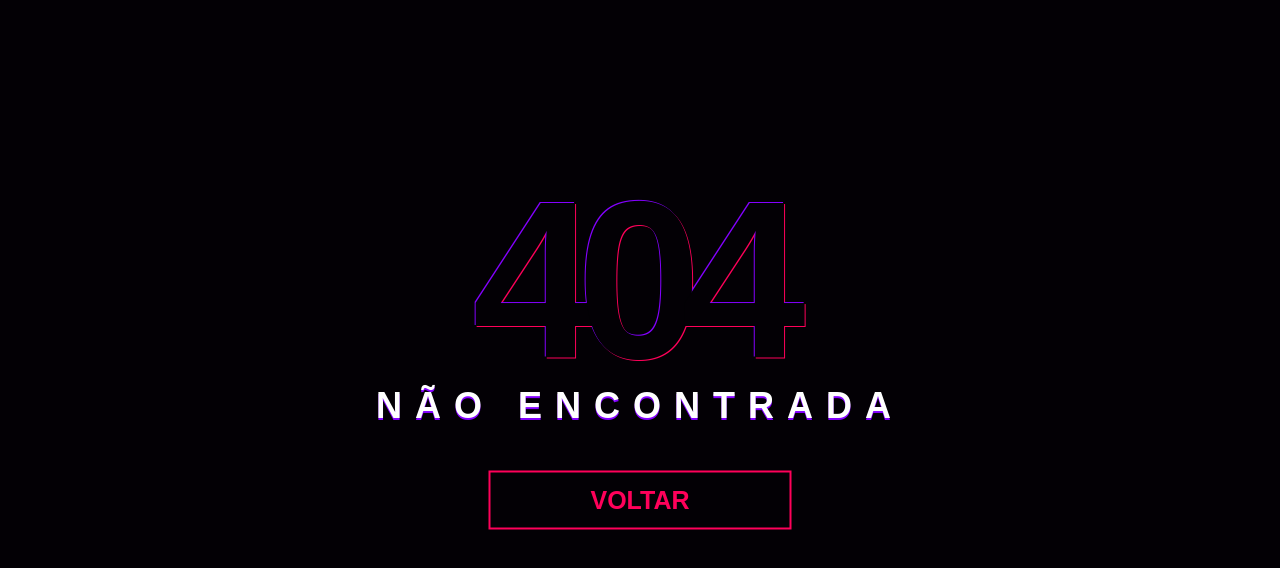
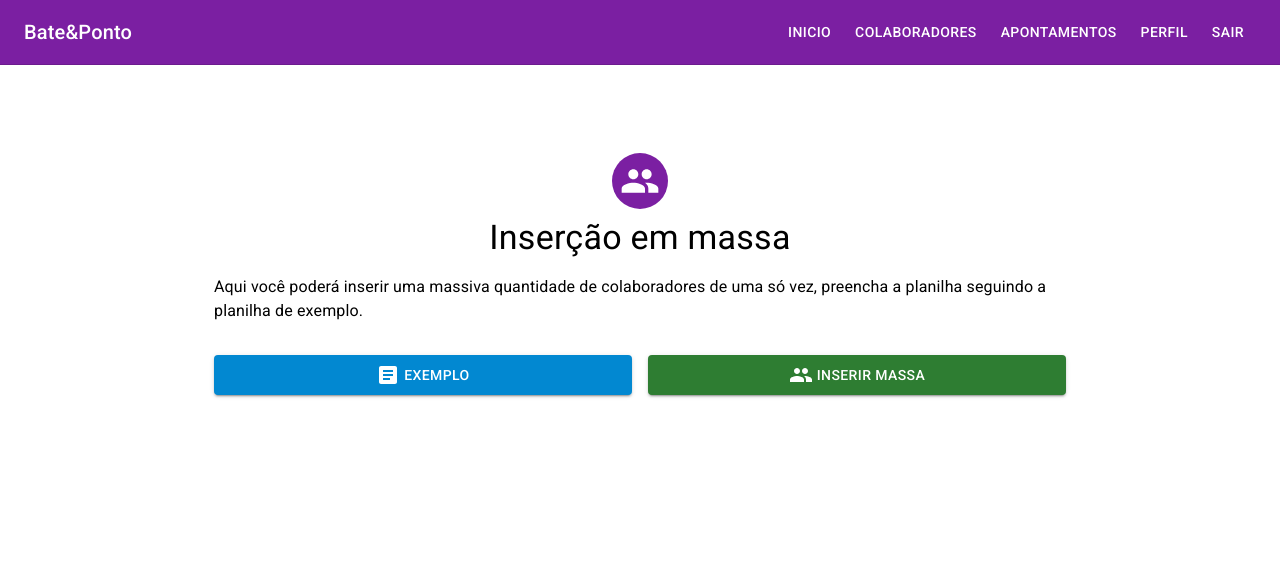
Before and after one commit to LuizeraDev/bate-ponto, a React (Create React App) app: page /register/massive in a window 1280 px wide. Before the commit this address had no page. Shown: the top 568 px of the page. Built offline with nearby package versions, Linux system fonts and the light colour scheme; sample sign-in values are in the browser's storage.

Commit message:
new feature register multiple users

```diff
--- /dev/null
+++ b/src/components/ExampleMassiveInsertButton.jsx
@@ -0,0 +1,50 @@
+import * as FileSaver from 'file-saver';
+import * as XLSX from 'xlsx';
+import { Button } from '@mui/material';
+import ArticleIcon from '@mui/icons-material/Article';
+
+function ExampleMassiveInsertButton() {
+    const exportExample = async () => {
+        const exampleData = [
+            {
+                name: "teste",
+                email: "teste@gmail.com",
+                password: "123456",
+                confirmPassword: "123456",
+                cellphone: "(13) 98155-2312",
+                cpf: "575.492.080-69",
+                isAdmin: false
+            },
+            {
+                name: "teste123",
+                email: "teste123@gmail.com",
+                password: "123456",
+                confirmPassword: "123456",
+                cellphone: "(13) 98112-5312",
+                cpf: "531.735.470-63",
+                isAdmin: true
+            }
+        ]
+
+        const fileType = "xlsx";
+        const ws = XLSX.utils.json_to_sheet(exampleData);
+        const wb = { Sheets: { Exemplo: ws }, SheetNames: ["Exemplo"] };
+        const excelBuffer = XLSX.write(wb, { bookType: "xlsx", type: "array" });
+        const data = new Blob([excelBuffer], { type: fileType });
+        FileSaver.saveAs(data, `Planilha-Exemplo.xlsx`);
+    }
+
+    return (
+        <Button
+            variant="contained"
+            sx={{ py: 1 }}
+            color="info"
+            fullWidth
+            onClick={exportExample}
+        >
+            <ArticleIcon />&nbsp;Exemplo
+        </Button>
+    );
+}
+
+export default ExampleMassiveInsertButton;
--- /dev/null
+++ b/src/components/MassiveInsertButton.jsx
@@ -0,0 +1,84 @@
+import * as XLSX from 'xlsx';
+import { Button } from '@mui/material';
+import axios from 'axios';
+import PeopleIcon from '@mui/icons-material/People';
+import { styled } from '@mui/material/styles';
+import Swal from 'sweetalert2';
+
+const Input = styled('input')({
+    display: 'none',
+});
+
+function MassiveInsertButton() {
+    const massiveInsert = (file) => {
+        const promise = new Promise((resolve, reject) => {
+            const fileReader = new FileReader();
+            fileReader.readAsArrayBuffer(file);
+
+            fileReader.onload = (e) => {
+                const bufferArray = e.target.result;
+                const wb = XLSX.read(bufferArray, { type: "buffer" });
+                const wsname = wb.SheetNames[0];
+                const ws = wb.Sheets[wsname];
+                const data = XLSX.utils.sheet_to_json(ws);
+                resolve(data);
+            }
+
+            fileReader.oneerror = (error) => {
+                reject(error);
+            }
+        });
+
+        promise.then((data) => {
+            const userToken = localStorage.getItem('token');
+
+            const users = {
+                users: data
+            }
+
+            axios.post(`${process.env.REACT_APP_API_URL}/user/employee/many`, users, {
+                headers: {
+                    'Authorization': `Bearer ${userToken}`
+                },
+            }).then((res) => {
+                Swal.fire({
+                    title: 'Colaboradores cadastrados!',
+                    text: 'Todos os colaboradores foram cadastrados com sucesso!',
+                    icon: 'success',
+                    confirmButtonText: 'Valeu!'
+                });
+            }).catch(function (error) {
+                Swal.fire({
+                    title: 'Houve um erro :(',
+                    text: 'Cheque as informações da sua planilha, verifique se o usuário já não está cadastrado.',
+                    icon: 'error',
+                    confirmButtonText: 'Que pena!'
+                });
+            });
+        });
+    }
+
+    return (
+        <label htmlFor="contained-button-file">
+            <Input
+                accept=".csv, application/vnd.openxmlformats-officedocument.spreadsheetml.sheet, application/vnd.ms-excel"
+                id="contained-button-file"
+                multiple
+                type="file"
+                onChange={(e) => massiveInsert(e.target.files[0])}
+            />
+            <Button
+                variant="contained"
+                sx={{ py: 1 }}
+                color="success"
+                fullWidth
+                component="span"
+            >
+                <PeopleIcon />&nbsp;Inserir&nbsp;Massa
+            </Button>
+        </label>
+
+    );
+}
+
+export default MassiveInsertButton;
--- a/src/pages/Register.jsx
+++ b/src/pages/Register.jsx
@@ -7,6 +7,7 @@ import { useState } from 'react';
 import Swal from 'sweetalert2';
 import { useNavigate } from 'react-router-dom';
 import InputMask from "react-input-mask";
+import PeopleIcon from '@mui/icons-material/People';
 
 function Register() {
     const navigate = useNavigate();
@@ -113,6 +114,33 @@ function Register() {
                     <Typography component="h4" variant="h4">
                         Novo Colaborador
                     </Typography>
+                    {/* Massive insert Desktop */}
+                    <Box
+                        sx={{
+                            ml: 22.5,
+                            display: { xs: 'none', md: 'block' }
+                        }}
+                    >
+                        <Button
+                            sx={{ mt: 2 }}
+                            variant="contained"
+                            color="success"
+                            href="/register/massive"
+                        >
+                            <PeopleIcon /> &nbsp; Inserção em massa
+                        </Button>
+                    </Box>
+                    {/* Massive insert Mobile */}
+                    <Button
+                        sx={{ mt: 2, display: { md: 'none' }}}
+                        variant="contained"
+                        color="success"
+                        href="/register/massive"
+                        fullWidth
+                    >
+                        <PeopleIcon /> &nbsp; Inserção em massa
+                    </Button>
+
                     <Box component="form" onSubmit={handleSubmit} noValidate sx={{ mt: 1 }}>
                         <TextField
                             error={nameError}
--- /dev/null
+++ b/src/pages/RegisterMassive.jsx
@@ -0,0 +1,44 @@
+import { Avatar, Box, Container, Grid, Typography } from '@mui/material';
+import Navbar from '../components/Navbar';
+import PeopleIcon from '@mui/icons-material/People';
+import MassiveInsertButton from '../components/MassiveInsertButton';
+import ExampleMassiveInsertButton from '../components/ExampleMassiveInsertButton';
+
+function RegisterMassive() {
+    return (
+        <Box>
+            <Navbar />
+            {/* Main */}
+            <Container component="main" maxWidth="md">
+                <Box
+                    sx={{
+                        marginTop: 10,
+                        display: 'flex',
+                        flexDirection: 'column',
+                        alignItems: 'center',
+                    }}
+                >
+                    <Avatar sx={{ m: 1, width: 56, height: 56, bgcolor: 'primary.main' }}>
+                        <PeopleIcon sx={{ width: 40, height: 40 }} />
+                    </Avatar>
+                    <Typography component="h4" variant="h4">
+                        Inserção em massa
+                    </Typography>
+                    <Typography sx={{ mt: 2 }} component="h4" variant="body1">
+                        Aqui você poderá inserir uma massiva quantidade de colaboradores de uma só vez, preencha a planilha seguindo a planilha de exemplo.
+                    </Typography>
+                    <Grid container spacing={2} sx={{ mt: 2 }}>
+                        <Grid item xs={6}>
+                            <ExampleMassiveInsertButton />
+                        </Grid>
+                        <Grid item xs={6}>
+                            <MassiveInsertButton />
+                        </Grid>
+                    </Grid>
+                </Box>
+            </Container>
+        </Box>
+    );
+}
+
+export default RegisterMassive;
--- a/src/routes/index.jsx
+++ b/src/routes/index.jsx
@@ -6,25 +6,27 @@ import Dashboard from '../pages/Dashboard';
 import Login from '../pages/Login';
 import Profile from '../pages/Profile';
 import Register from '../pages/Register';
+import RegisterMassive from '../pages/RegisterMassive';
 import Forgot from '../pages/Forgot';
 import NotFound from '../pages/NotFound';
 import UserEdit from '../pages/UserEdit';
 
 function Router() {
-    return(
+    return (
         <BrowserRouter>
             <Routes>
-                <Route path="/login" element={ <Login/>} />
-                <Route path="/forgot" element={ <Forgot/>} />
-                <Route element={ <ProtectedRoutes/> }>
-                    <Route path="/" element={ <Dashboard/> } />
-                    <Route path="/register" element={ <Register/> } />
-                    <Route path="/user/edit" element={ <UserEdit/> } />
-                    <Route path="/profile" element={ <Profile/> } />
-                    <Route path="/appointments" element={ <Appointments/> } />
-                    <Route path="/colaborators" element={ <Colaborators/> } />
+                <Route path="/login" element={<Login />} />
+                <Route path="/forgot" element={<Forgot />} />
+                <Route element={<ProtectedRoutes />}>
+                    <Route path="/" element={<Dashboard />} />
+                    <Route path="/register" element={<Register />} />
+                    <Route path="/register/massive" element={<RegisterMassive />} />
+                    <Route path="/user/edit" element={<UserEdit />} />
+                    <Route path="/profile" element={<Profile />} />
+                    <Route path="/appointments" element={<Appointments />} />
+                    <Route path="/colaborators" element={<Colaborators />} />
                 </Route>
-                <Route path="*" element={ <NotFound/> } />
+                <Route path="*" element={<NotFound />} />
             </Routes>
         </BrowserRouter>
     );
```
Lines whose indentation alone changed are shown as unchanged.
